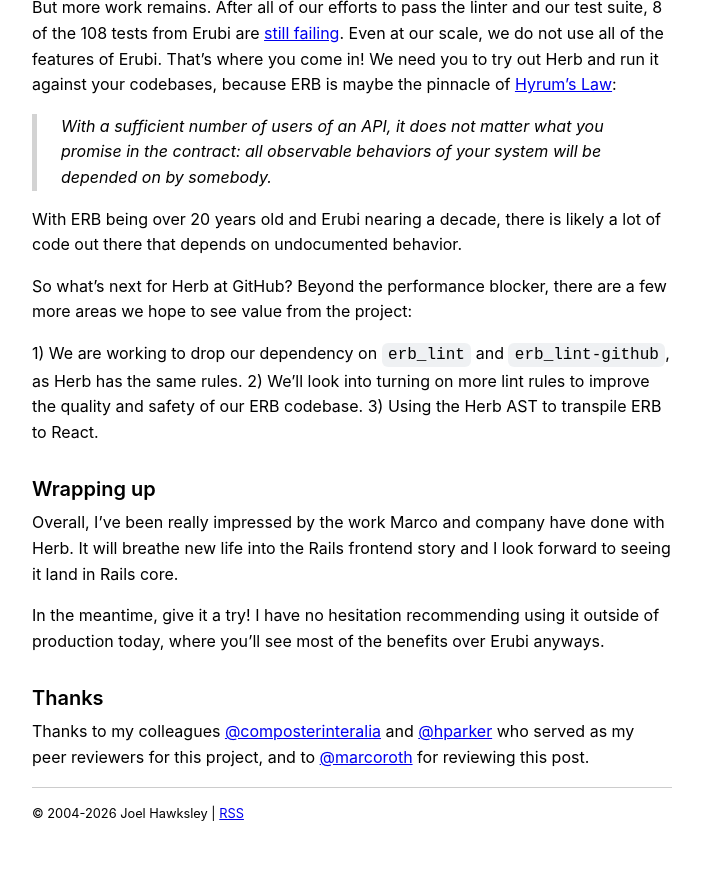
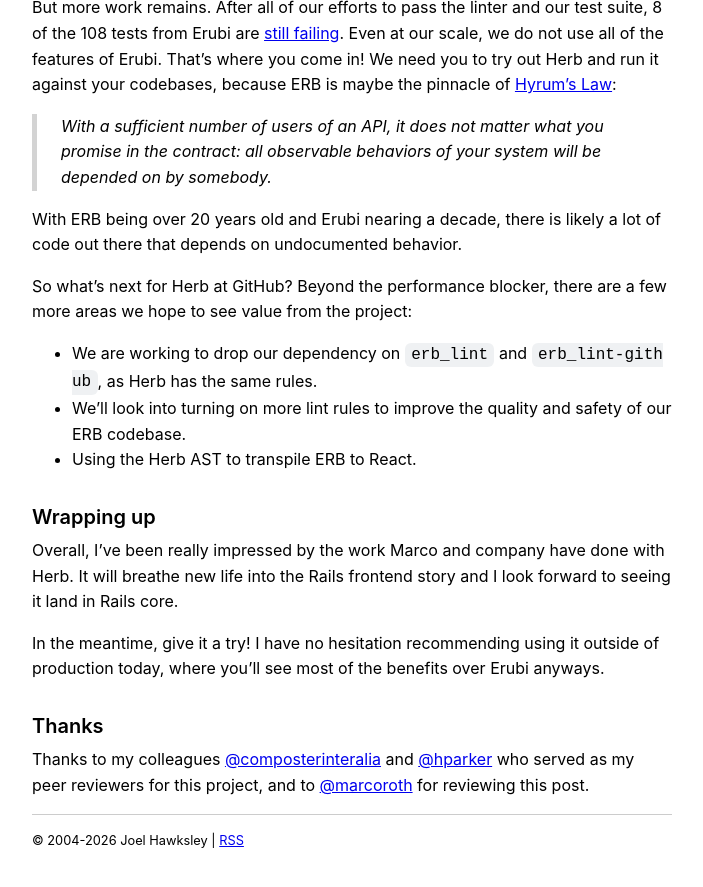
Before and after one commit to joelhawksley/identity, a Jekyll site: the page built from _posts/2026-05-06-adopting-herb-at-github.md, in a window 1280 px wide and 900 px high, scrolled down 5317 px. Shown: the top 887 px of the window, without its empty margins (288-991 px from the left). Built offline with Jekyll 4.4.1, drawn with Linux system fonts in a browser that asks for light colours; a script that is not in the unit is left out.

Commit message:
fix list formatting

```diff
--- a/_posts/2026-05-06-adopting-herb-at-github.md
+++ b/_posts/2026-05-06-adopting-herb-at-github.md
@@ -176,9 +176,9 @@
 
 So what's next for Herb at GitHub? Beyond the performance blocker, there are a few more areas we hope to see value from the project:
 
-1) We are working to drop our dependency on `erb_lint` and `erb_lint-github`, as Herb has the same rules.
-2) We'll look into turning on more lint rules to improve the quality and safety of our ERB codebase.
-3) Using the Herb AST to transpile ERB to React.
+- We are working to drop our dependency on `erb_lint` and `erb_lint-github`, as Herb has the same rules.
+- We'll look into turning on more lint rules to improve the quality and safety of our ERB codebase.
+- Using the Herb AST to transpile ERB to React.
 
 ## Wrapping up
 
```
